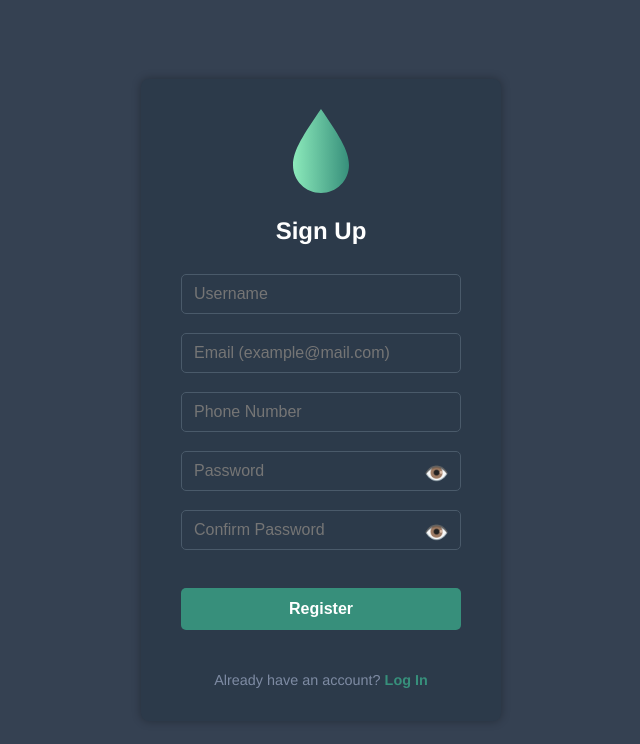
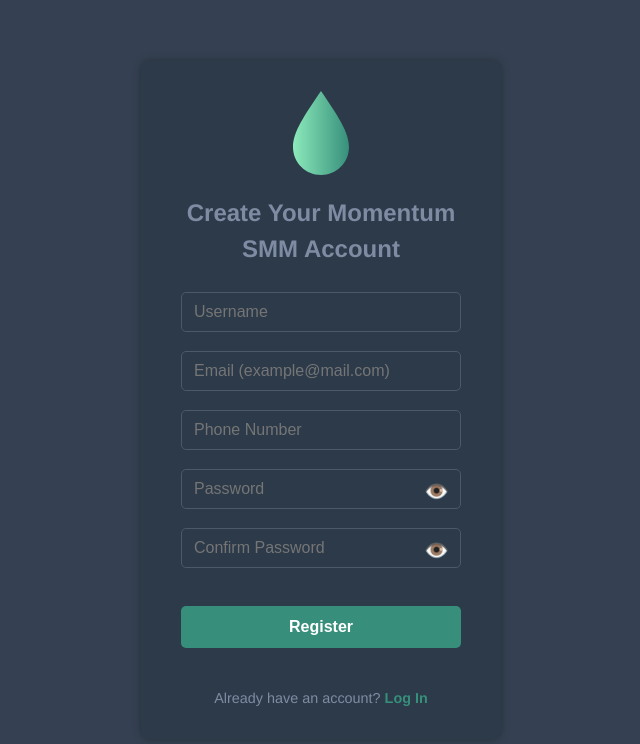
Before and after one commit to BiteBandit/Momentum_SMM, a plain HTML site: page Register.html in a window 1280 px wide. Shown: the whole page, without its empty margins (319-959 px from the left). Drawn offline with Linux system fonts and the light colour scheme.

Commit message:
Add files via upload

```diff
--- a/Register.html
+++ b/Register.html
@@ -53,7 +53,6 @@
       text-align: center;
       margin-bottom: 25px;
       font-weight: 600;
-      color: #fff;
     }
 
     form {
@@ -147,7 +146,7 @@
 
     <svg xmlns="http://www.w3.org/2000/svg" class="site__logo" width="56" height="84" viewBox="77.7 214.9 274.7 412"><defs><linearGradient id="a" x1="0%" y1="0%" y2="0%"><stop offset="0%" stop-color="#8ceabb"/><stop offset="100%" stop-color="#378f7b"/></linearGradient></defs><path fill="url(#a)" d="M215 214.9c-83.6 123.5-137.3 200.8-137.3 275.9 0 75.2 61.4 136.1 137.3 136.1s137.3-60.9 137.3-136.1c0-75.1-53.7-152.4-137.3-275.9z"/></svg>
 
-    <h2>Sign Up</h2>
+    <h2>Create Your Momentum SMM Account</h2>
 
     <form id="registerForm" novalidate>
 
```
